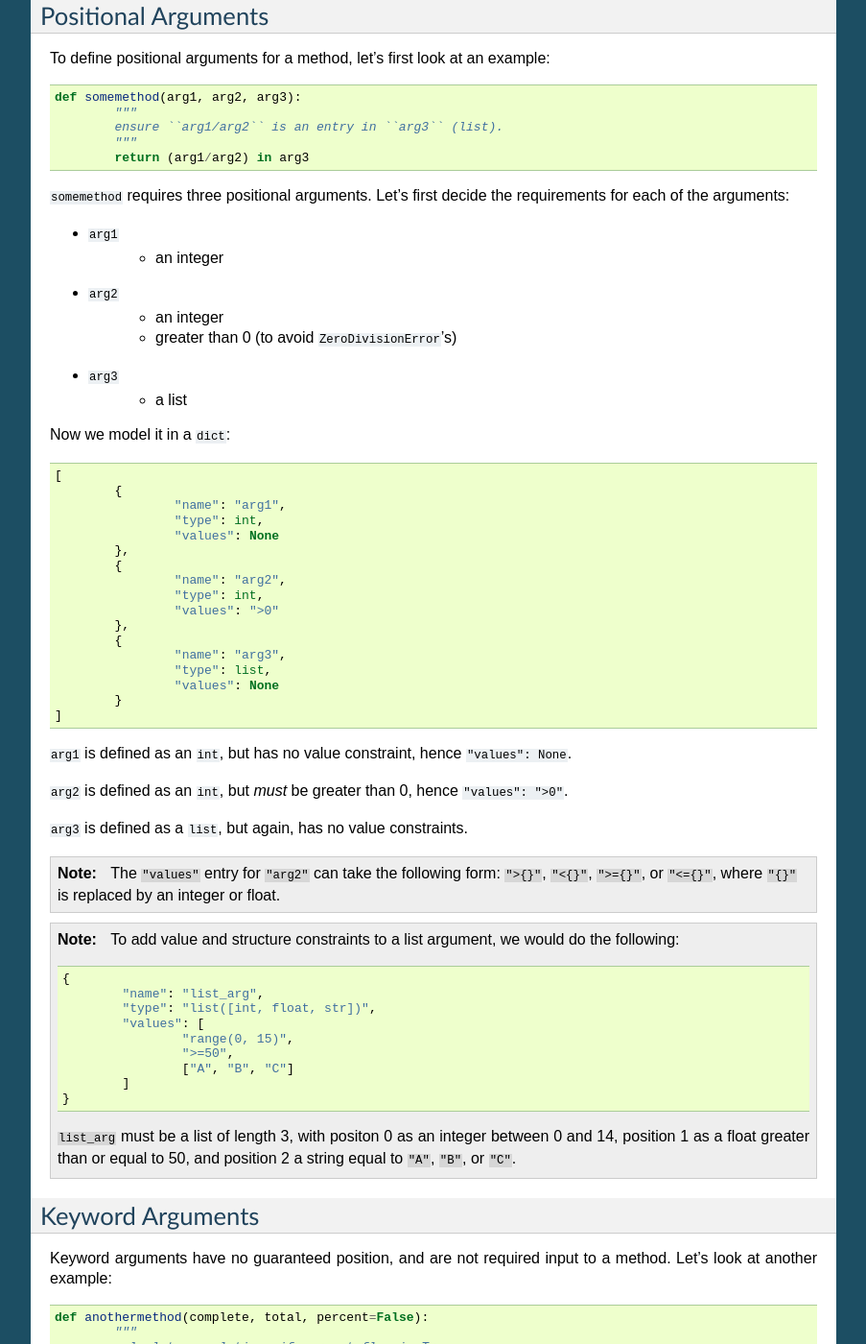
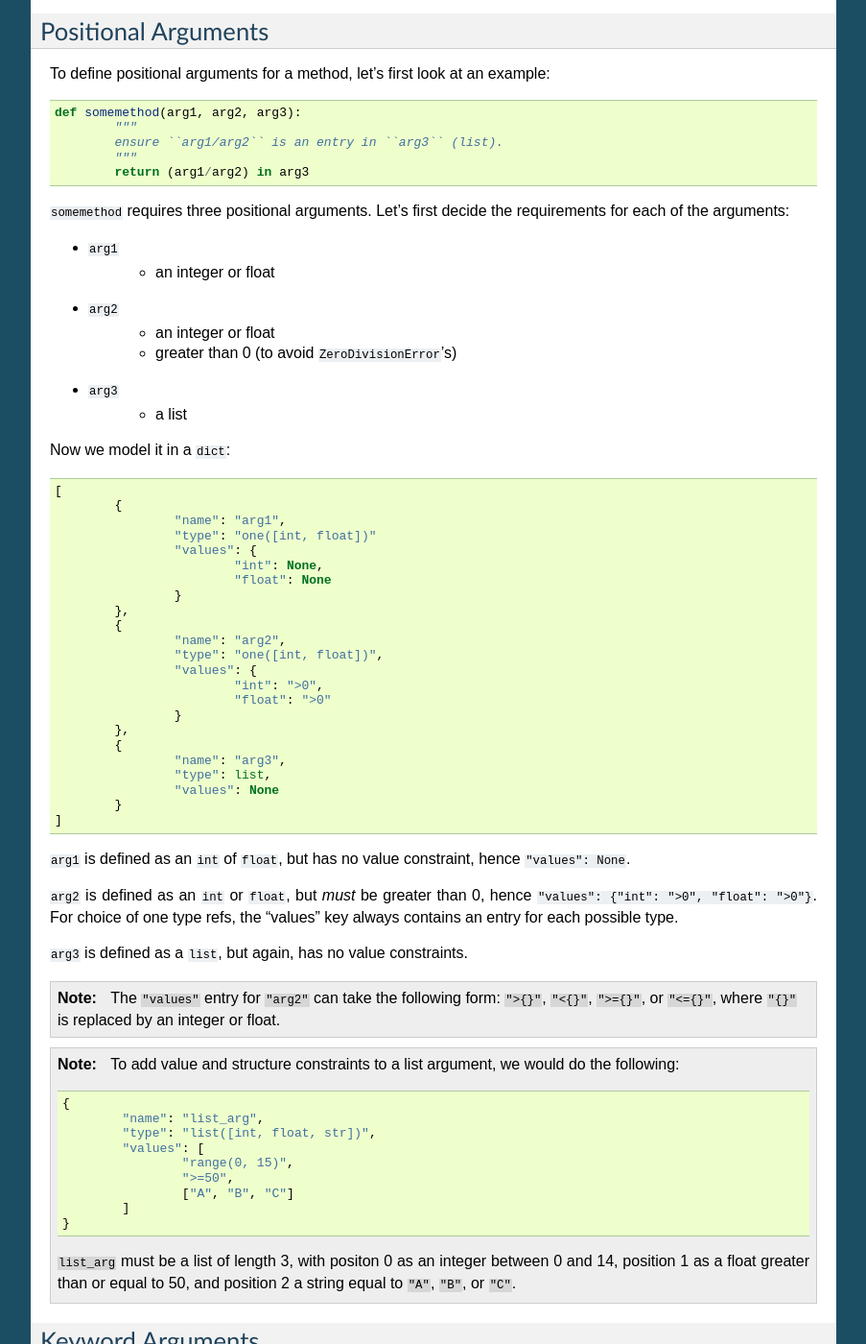
Before and after one commit to shonteag/canonical_args, a Sphinx documentation site: the page built from doc/source/specs.rst, in a window 1280 px wide and 1400 px high, scrolled down 585 px. Shown: the whole window at 96% size, without its empty margins (198-1101 px from the left). Built offline with Sphinx 7.4.7, drawn with Linux system fonts in a browser that asks for light colours; some of the changed text lies outside the part shown.

Commit message:
+ better object handling + choice of one + unittests for both

```diff
--- a/doc/source/conf.py
+++ b/doc/source/conf.py
@@ -28,7 +28,7 @@ author = u'Shonte Amato-Grill'
 # The short X.Y version
 version = u''
 # The full version, including alpha/beta/rc tags
-release = u'0.2'
+release = u'0.3'
 
 
 # -- General configuration ---------------------------------------------------
--- a/doc/source/specs.rst
+++ b/doc/source/specs.rst
@@ -41,9 +42,9 @@ example: ::
 the requirements for each of the arguments:
 
 - ``arg1``
-	- an integer
+	- an integer or float
 - ``arg2``
-	- an integer
+	- an integer or float
 	- greater than 0 (to avoid ``ZeroDivisionError``'s)
 - ``arg3``
 	- a list
@@ -53,13 +54,19 @@ Now we model it in a ``dict``: ::
 	[
 		{
 			"name": "arg1",
-			"type": int,
-			"values": None
+			"type": "one([int, float])"
+			"values": {
+				"int": None,
+				"float": None
+			}
 		},
 		{
 			"name": "arg2",
-			"type": int,
-			"values": ">0"
+			"type": "one([int, float])",
+			"values": {
+				"int": ">0",
+				"float": ">0"
+			}
 		},
 		{
 			"name": "arg3",
@@ -68,9 +75,9 @@ Now we model it in a ``dict``: ::
 		}
 	]
 
-``arg1`` is defined as an ``int``, but has no value constraint, hence ``"values": None``.
+``arg1`` is defined as an ``int`` of ``float``, but has no value constraint, hence ``"values": None``.
 
-``arg2`` is defined as an ``int``, but *must* be greater than 0, hence ``"values": ">0"``.
+``arg2`` is defined as an ``int`` or ``float``, but *must* be greater than 0, hence ``"values": {"int": ">0", "float": ">0"}``.  For choice of one type refs, the "values" key always contains an entry for each possible type.
 
 ``arg3`` is defined as a ``list``, but again, has no value constraints.
 
--- a/setup.py
+++ b/setup.py
@@ -6,7 +6,7 @@ description = "A module for dynamically registering, checking, and"\
 long_description = open("README.rst").read()
 
 setup(name="canonical_args",
-	  version="0.2",
+	  version="0.3",
 	  description=description,
 	  long_description=long_description,
 	  author="Shonte Amato-Grill",
```
Also changed, not shown: other parts of doc/source/specs.rst (+2 -1 lines), README.rst (+6 -2 lines), doc/source/cheatsheet.rst (added, +149 -0 lines), doc/source/index.rst (+7 -2 lines), 3 other files.
